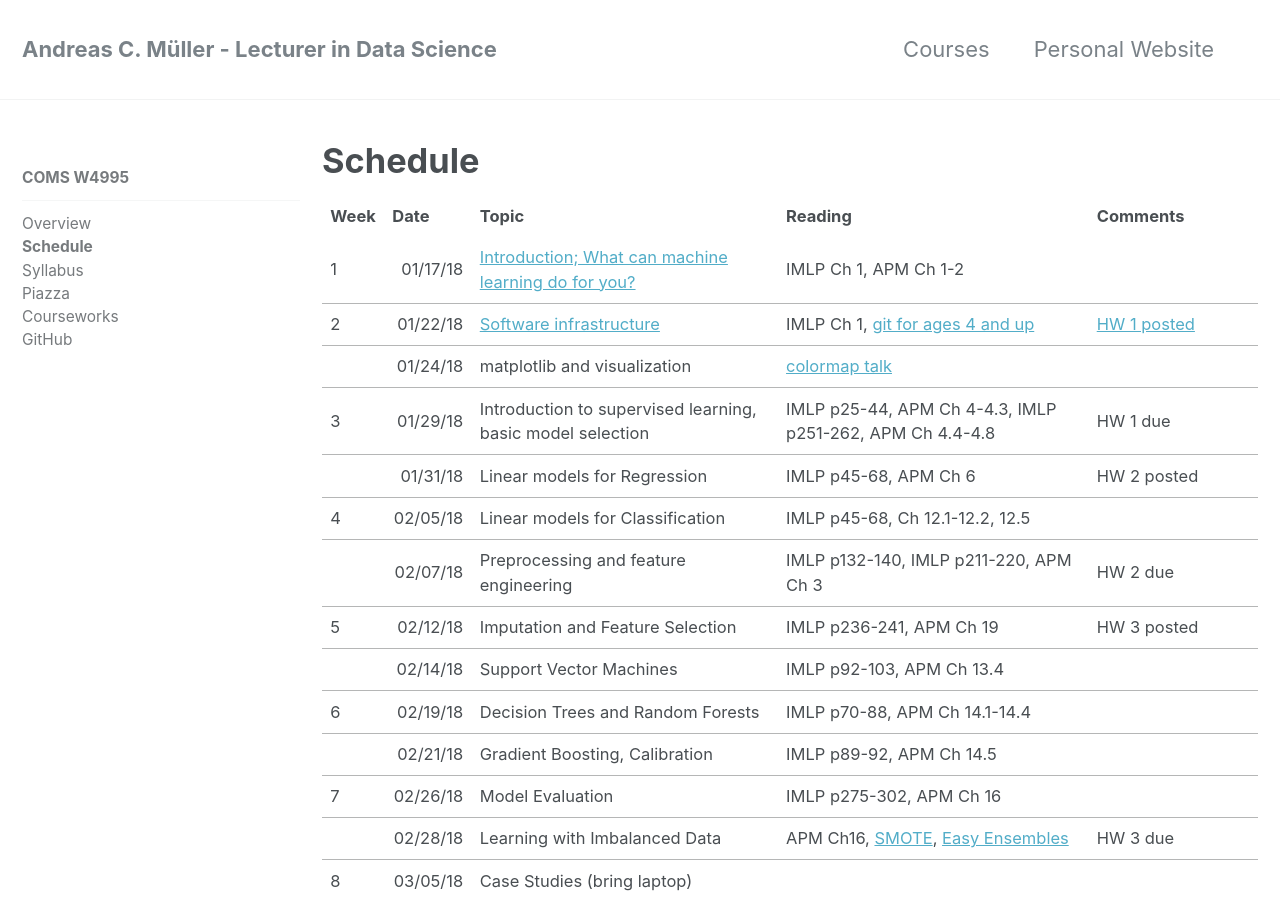
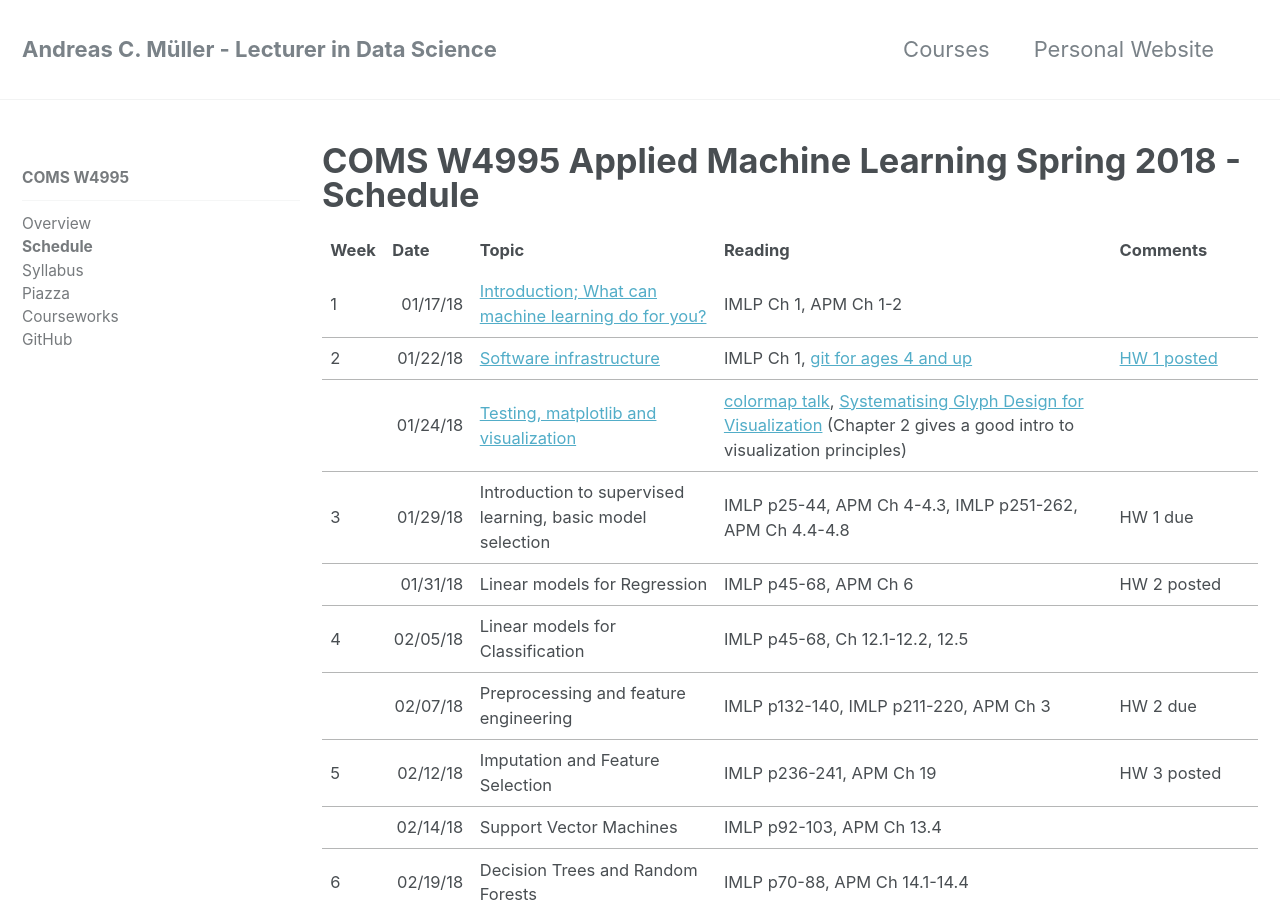
Before and after one commit to amueller/columbia-website, a Jekyll site: the page built from _comsw4995s18/lectures.md, in a window 1280 px wide and 900 px high. Built offline with Jekyll 4.4.1, drawn with Linux system fonts in a browser that asks for light colours.

Commit message:
add titles to class pages, add visualization slides to lecture

```diff
--- a/_comsw4995s18/lectures.md
+++ b/_comsw4995s18/lectures.md
@@ -1,5 +1,5 @@
 ---
-title: Schedule
+title: "COMS W4995 Applied Machine Learning Spring 2018 - Schedule"
 layout: schedule
 permalink: /comsw4995s18/schedule/
 author_profile: false
@@ -37,8 +37,8 @@ sidebar:
 	<tr>
 		<td><br></td>
 		<td align="right" sdval="42760" sdnum="1033;0;MM/DD/YY">01/24/18</td>
-		<td>matplotlib and visualization</td>
-		<td><a href="https://www.youtube.com/watch?v=xAoljeRJ3lU">colormap talk</a></td>
+		<td><a href="https://amueller.github.io/COMS4995-s18/slides/aml-03-012418-matplotlib/#1">Testing, matplotlib and visualization</a></td>
+		<td><a href="https://www.youtube.com/watch?v=xAoljeRJ3lU">colormap talk</a>, <a href="https://ora.ox.ac.uk/objects/uuid:b98ccce1-038f-4c0a-a259-7f53dfe06ac7">Systematising Glyph Design for Visualization</a> (Chapter 2 gives a good intro to visualization principles)</td>
 		<td><br></td>
 	</tr>
 	<tr>
```
Also changed, not shown: _comsw4995s18/home.md (+1 -0 lines), _comsw4995s18/syllabus.md (+1 -0 lines).
